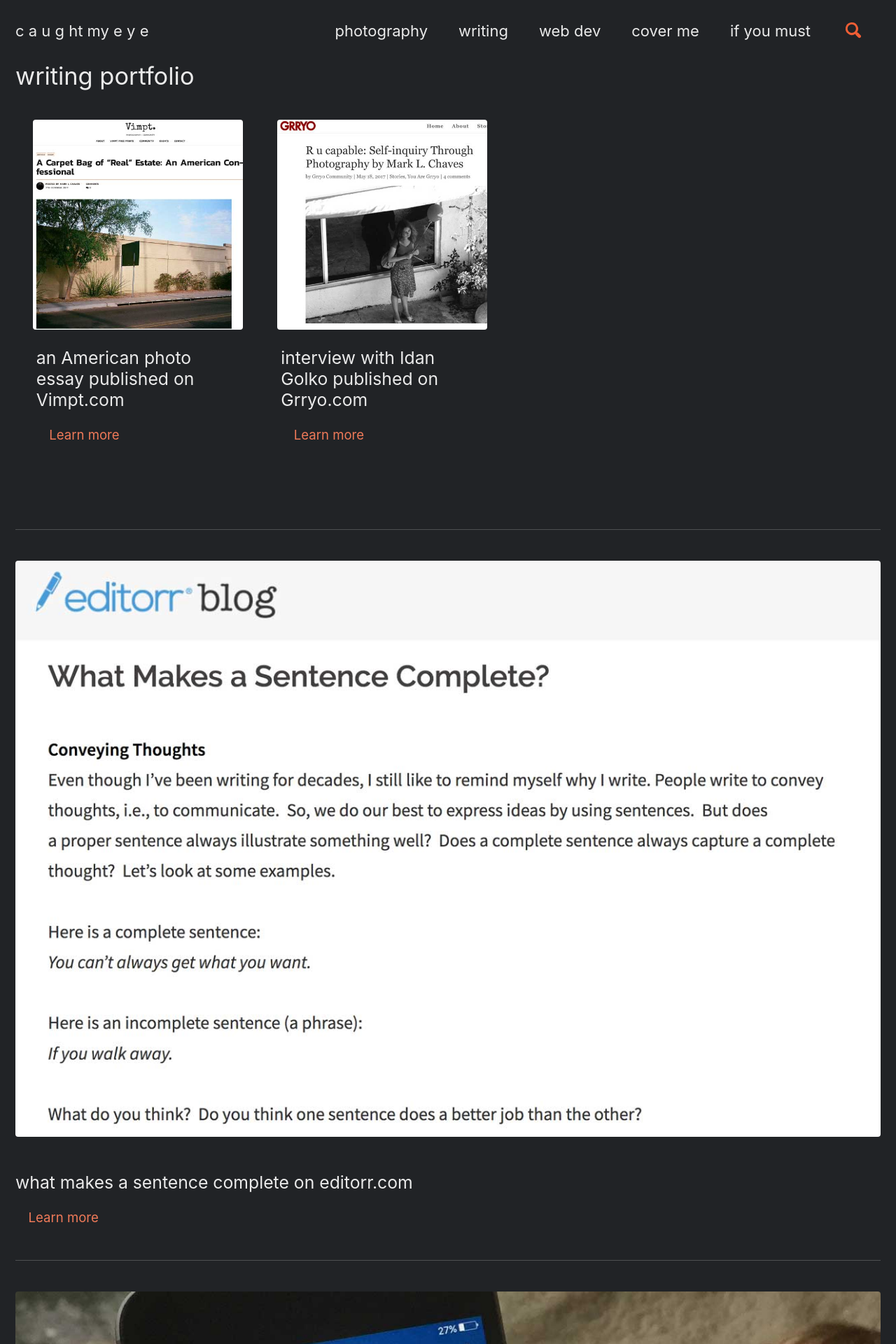
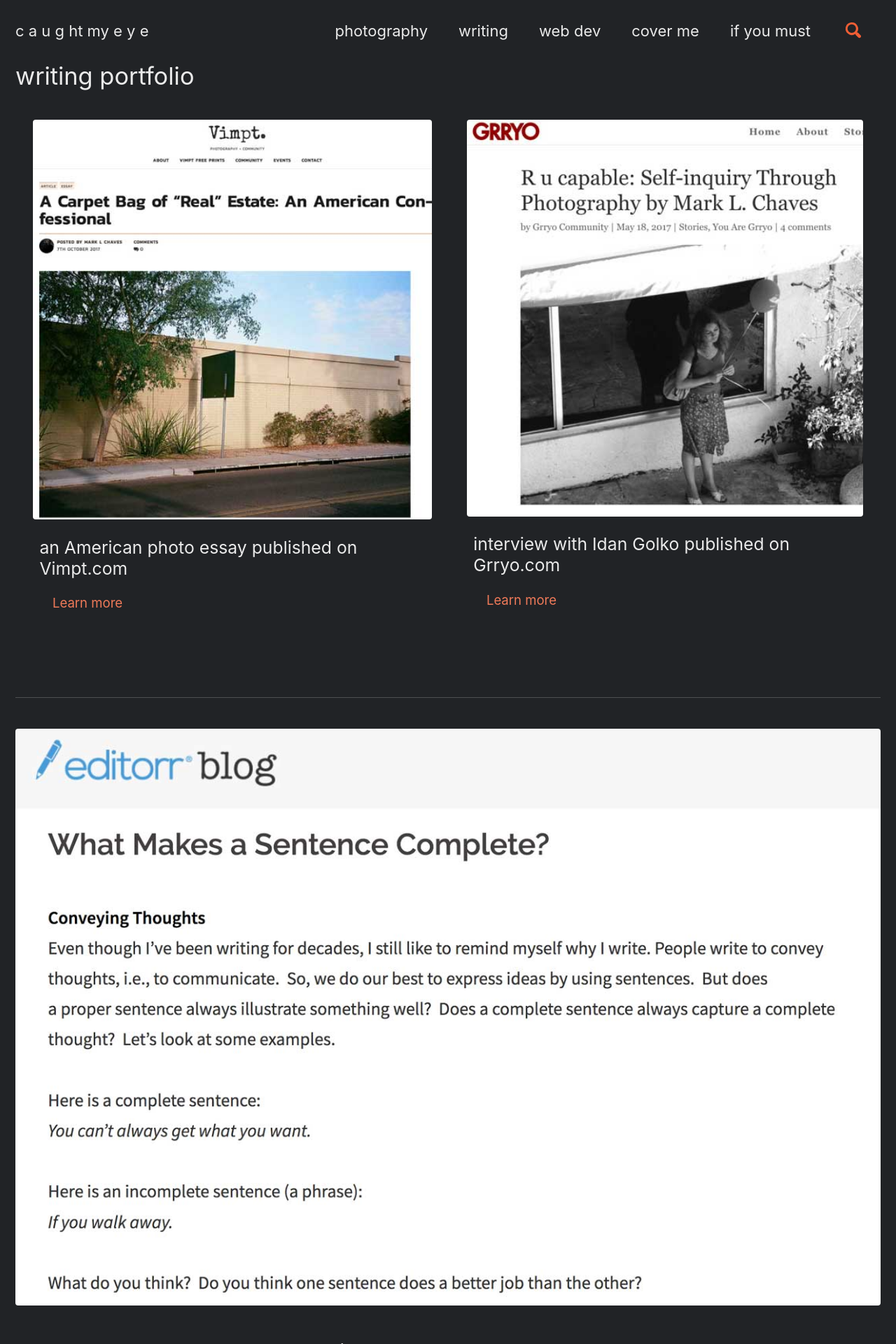
Before and after one commit to marklchaves/caughtmyeye, a Jekyll site: the page built from _pages/writing.md, in a window 1280 px wide. Shown: the top 1920 px of the page at 70% size. Built offline with Jekyll 4.4.1, drawn with Linux system fonts in a browser that asks for light colours; cached includes are drawn as plain includes; nearby versions of some CDN libraries.

Commit message:
Feature row fixes again, to top resize

```diff
--- a/_sass/minimal-mistakes/_archive.scss
+++ b/_sass/minimal-mistakes/_archive.scss
@@ -429,6 +429,11 @@
   }
 }
 
+/* ~mlc */
+.feature__item .archive__item {
+  width: 100%;
+}
+
 /* Place inside an archive layout */
 
 .archive {
--- a/_sass/minimal-mistakes/skins/_mlc.scss
+++ b/_sass/minimal-mistakes/skins/_mlc.scss
@@ -124,7 +124,7 @@
   color: gray;
   border-radius: 4px;
   font-size: 1.4em;
-  line-height: 0.6;
+  line-height: 1.2;
   padding-top: 0.4em;
   font-family: 'Courier New', Courier, monospace;
   cursor: pointer;
--- a/assets/js/portfolio-masonry.js
+++ b/assets/js/portfolio-masonry.js
@@ -12,7 +12,7 @@
            columnWidth: 100%,
            itemSelector: '.grid__item',
            percentPosition: true,
-           horizontalOrder: true,
+           verticalOrder: true
         });
     });
 
```
